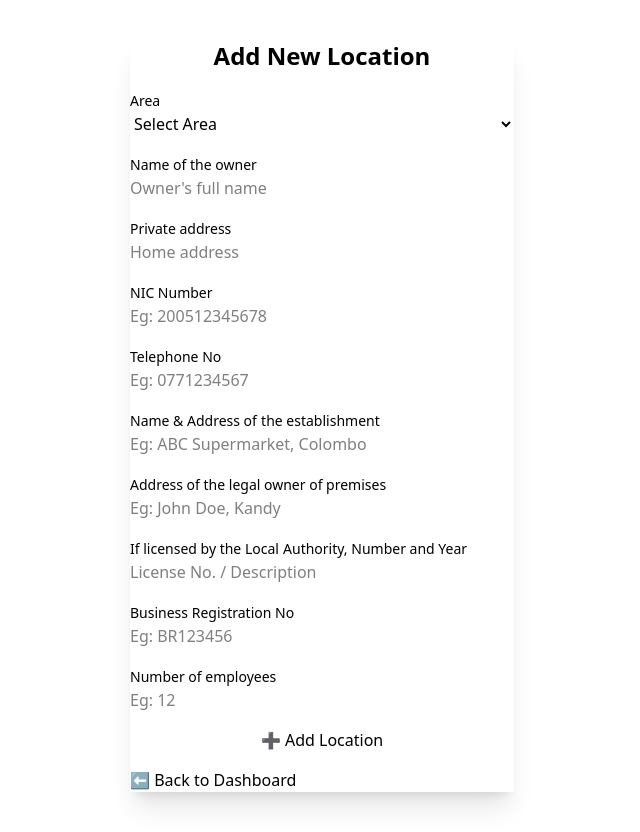
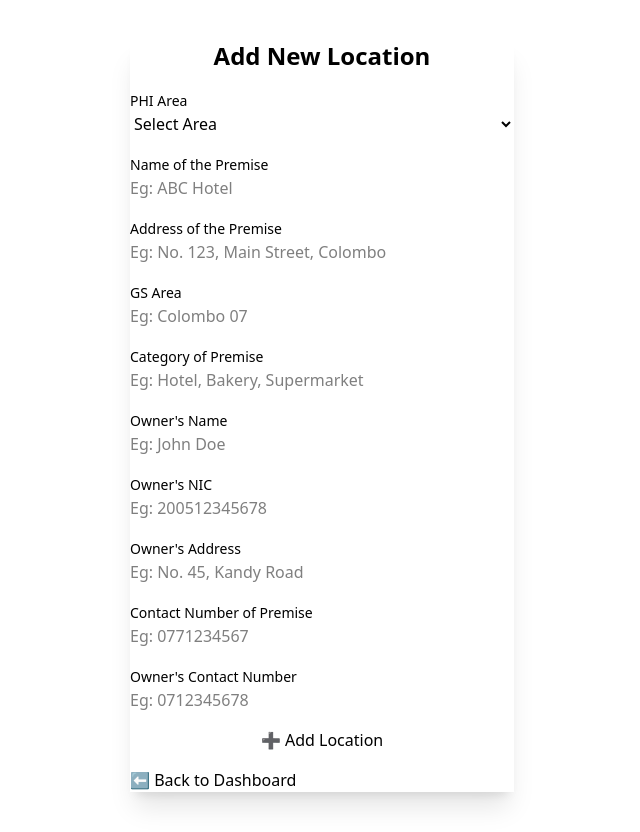
Before and after one commit to hirusha-adi/phi-data-collection, a Flask app: page /add-location in a window 1280 px wide. Shown: the whole page, without its empty margins (318-958 px from the left). Run offline with Flask 3, Linux system fonts and the light colour scheme; a user stored in the database is signed in; some libraries are stand-ins or nearby versions.

Commit message:
add new location

```diff
--- a/app/routes.py
+++ b/app/routes.py
@@ -121,33 +121,38 @@ def add_location():
 
     if request.method == 'POST':
         area_id = request.form.get('area_id', type=int)
-        name_of_owner = request.form.get('name_of_owner', '').strip()
-        private_address = request.form.get('private_address', '').strip()
-        nic_number = request.form.get('nic_number', '').strip()
-        telephone_number = request.form.get('telephone_number', '').strip()
-        name_and_address_of_establishment = request.form.get('name_and_address_of_establishment', '').strip()
-        address_of_legal_owner = request.form.get('address_of_legal_owner', '').strip()
-        if_liscened_details = request.form.get('if_liscened_details', '').strip()
-        bussiness_registration_number = request.form.get('bussiness_registration_number', '').strip()
-        number_of_employees = request.form.get('number_of_employees', '').strip()
+        name_of_premise = request.form.get('name_of_premise', '').strip()
+        address_of_premise = request.form.get('address_of_premise', '').strip()
+        gs_area = request.form.get('gs_area', '').strip()
+        category_of_premise = request.form.get('category_of_premise', '').strip()
 
+        owner_name = request.form.get('owner_name', '').strip()
+        owner_nic = request.form.get('owner_nic', '').strip()
+        owner_address = request.form.get('owner_address', '').strip()
 
-        print(all([area_id, name_of_owner, private_address, nic_number, telephone_number,
-                name_and_address_of_establishment, address_of_legal_owner, number_of_employees]))
+        contact_number = request.form.get('contact_number', '').strip()
+        owner_contact_number = request.form.get('owner_contact_number', '').strip()
 
-        if all([area_id, name_of_owner, private_address, nic_number, telephone_number,
-                name_and_address_of_establishment, address_of_legal_owner, number_of_employees]):
+        print(all([
+            area_id, name_of_premise, address_of_premise, gs_area, category_of_premise,
+            owner_name, owner_nic, owner_address, contact_number, owner_contact_number
+        ]))
+
+        if all([
+            area_id, name_of_premise, address_of_premise, gs_area, category_of_premise,
+            owner_name, owner_nic, owner_address, contact_number, owner_contact_number
+        ]):
             new_location = Location(
                 area_id=area_id,
-                name_of_owner=name_of_owner,
-                private_address=private_address,
-                nic_number=nic_number,
-                telephone_number=telephone_number,
-                name_and_address_of_establishment=name_and_address_of_establishment,
-                address_of_legal_owner=address_of_legal_owner,
-                if_liscened_details=if_liscened_details,
-                bussiness_registration_number=bussiness_registration_number,
-                number_of_employees=number_of_employees
+                name_of_premise=name_of_premise,
+                address_of_premise=address_of_premise,
+                gs_area=gs_area,
+                category_of_premise=category_of_premise,
+                owner_name=owner_name,
+                owner_nic=owner_nic,
+                owner_address=owner_address,
+                contact_number=contact_number,
+                owner_contact_number=owner_contact_number
             )
             db.session.add(new_location)
             db.session.commit()
--- a/app/templates/add_location.html
+++ b/app/templates/add_location.html
@@ -9,7 +9,7 @@
 
       <form method="POST" class="space-y-4">
         <div>
-          <label class="label text-sm font-medium">Area</label>
+          <label class="label text-sm font-medium">PHI Area</label>
           <select name="area_id" class="select select-bordered w-full" required>
             <option disabled selected>Select Area</option>
             {% for area in areas %}
@@ -19,64 +19,60 @@
         </div>
 
         <div>
-          <label class="label text-sm font-medium">Name of the owner</label>
-          <input type="text" name="name_of_owner" class="input input-bordered w-full" placeholder="Owner's full name"
+          <label class="label text-sm font-medium">Name of the Premise</label>
+          <input type="text" name="name_of_premise" class="input input-bordered w-full" placeholder="Eg: ABC Hotel"
             required />
         </div>
 
         <div>
-          <label class="label text-sm font-medium">Private address</label>
-          <input type="text" name="private_address" class="input input-bordered w-full" placeholder="Home address"
+          <label class="label text-sm font-medium">Address of the Premise</label>
+          <input type="text" name="address_of_premise" class="input input-bordered w-full"
+            placeholder="Eg: No. 123, Main Street, Colombo" required />
+        </div>
+
+        <div>
+          <label class="label text-sm font-medium">GS Area</label>
+          <input type="text" name="gs_area" class="input input-bordered w-full" placeholder="Eg: Colombo 07" required />
+        </div>
+
+        <div>
+          <label class="label text-sm font-medium">Category of Premise</label>
+          <input type="text" name="category_of_premise" class="input input-bordered w-full"
+            placeholder="Eg: Hotel, Bakery, Supermarket" required />
+        </div>
+
+        <div>
+          <label class="label text-sm font-medium">Owner's Name</label>
+          <input type="text" name="owner_name" class="input input-bordered w-full" placeholder="Eg: John Doe"
             required />
         </div>
 
         <div>
-          <label class="label text-sm font-medium">NIC Number</label>
-          <input type="text" name="nic_number" class="input input-bordered w-full" placeholder="Eg: 200512345678"
+          <label class="label text-sm font-medium">Owner's NIC</label>
+          <input type="text" name="owner_nic" class="input input-bordered w-full" placeholder="Eg: 200512345678"
             required />
         </div>
 
         <div>
-          <label class="label text-sm font-medium">Telephone No</label>
-          <input type="text" name="telephone_number" class="input input-bordered w-full" placeholder="Eg: 0771234567"
+          <label class="label text-sm font-medium">Owner's Address</label>
+          <input type="text" name="owner_address" class="input input-bordered w-full"
+            placeholder="Eg: No. 45, Kandy Road" required />
+        </div>
+
+        <div>
+          <label class="label text-sm font-medium">Contact Number of Premise</label>
+          <input type="text" name="contact_number" class="input input-bordered w-full" placeholder="Eg: 0771234567"
             required />
         </div>
 
         <div>
-          <label class="label text-sm font-medium">Name & Address of</label>
-          <label class="label text-sm font-medium">the establishment</label>
-          <input type="text" name="name_and_address_of_establishment" class="input input-bordered w-full"
-            placeholder="Eg: ABC Supermarket, Colombo" required />
+          <label class="label text-sm font-medium">Owner's Contact Number</label>
+          <input type="text" name="owner_contact_number" class="input input-bordered w-full"
+            placeholder="Eg: 0712345678" required />
         </div>
 
-        <div>
-          <label class="label text-sm font-medium">Address of the legal owner of premises</label>
-          <input type="text" name="address_of_legal_owner" class="input input-bordered w-full"
-            placeholder="Eg: John Doe, Kandy" required />
-        </div>
-
-        <div>
-          <label class="label text-sm font-medium">If licensed by the Local</label>
-          <label class="label text-sm font-medium">Authority, Number and Year</label>
-          <input type="text" name="if_liscened_details" class="input input-bordered w-full"
-            placeholder="License No. / Description" />
-        </div>
-
-        <div>
-          <label class="label text-sm font-medium">Business Registration No</label>
-          <input type="text" name="bussiness_registration_number" class="input input-bordered w-full"
-            placeholder="Eg: BR123456" />
-        </div>
-
-        <div>
-          <label class="label text-sm font-medium">Number of employees</label>
-          <input type="text" name="number_of_employees" class="input input-bordered w-full" placeholder="Eg: 12"
-            required />
-        </div>
-
-        <button type="submit" class="btn btn-primary w-full"> ➕ Add Location</button>
+        <button type="submit" class="btn btn-primary w-full">➕ Add Location</button>
       </form>
-
 
       <a href="{{ url_for('main.dashboard') }}" class="btn btn-ghost w-full">⬅ Back to Dashboard</a>
     </div>
```
